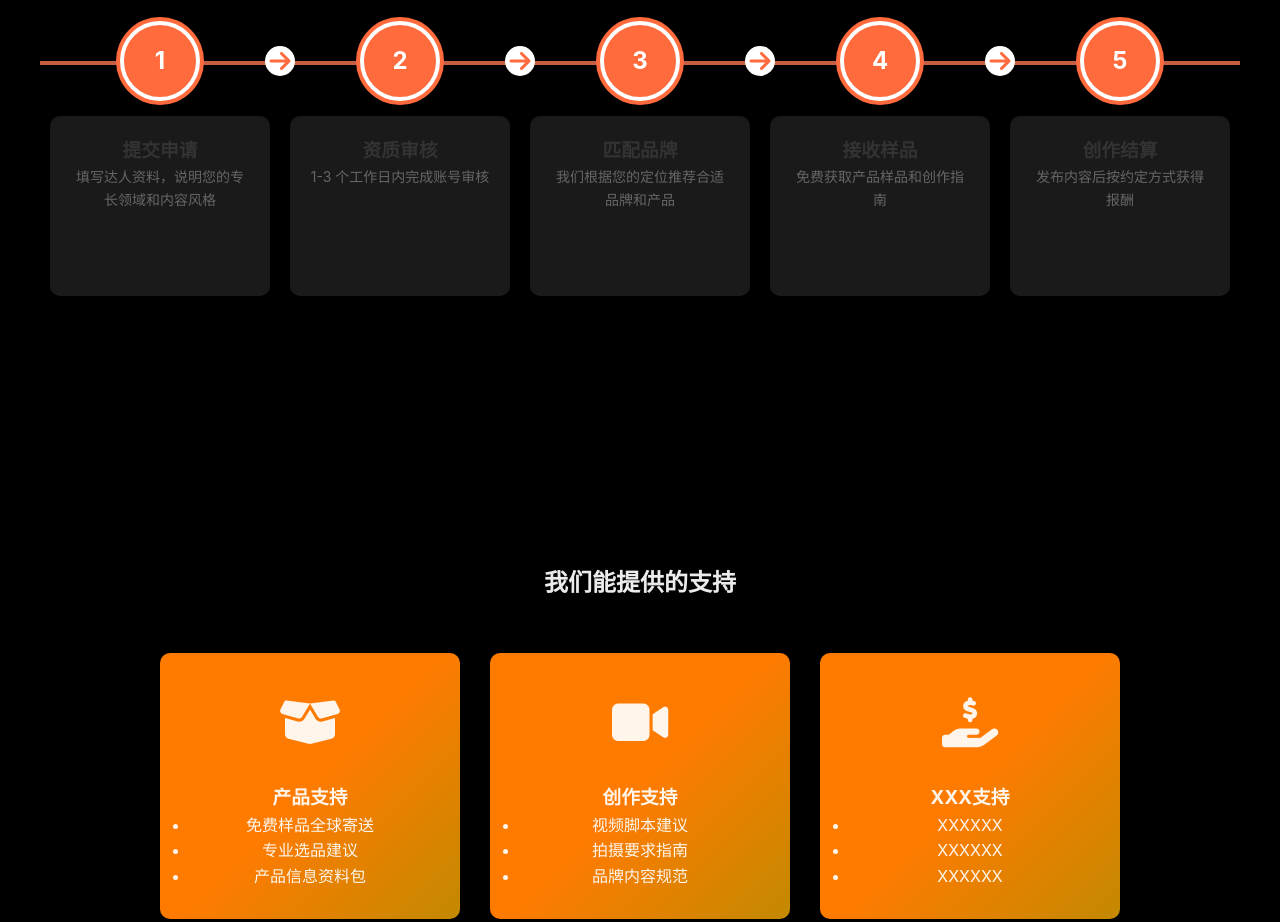
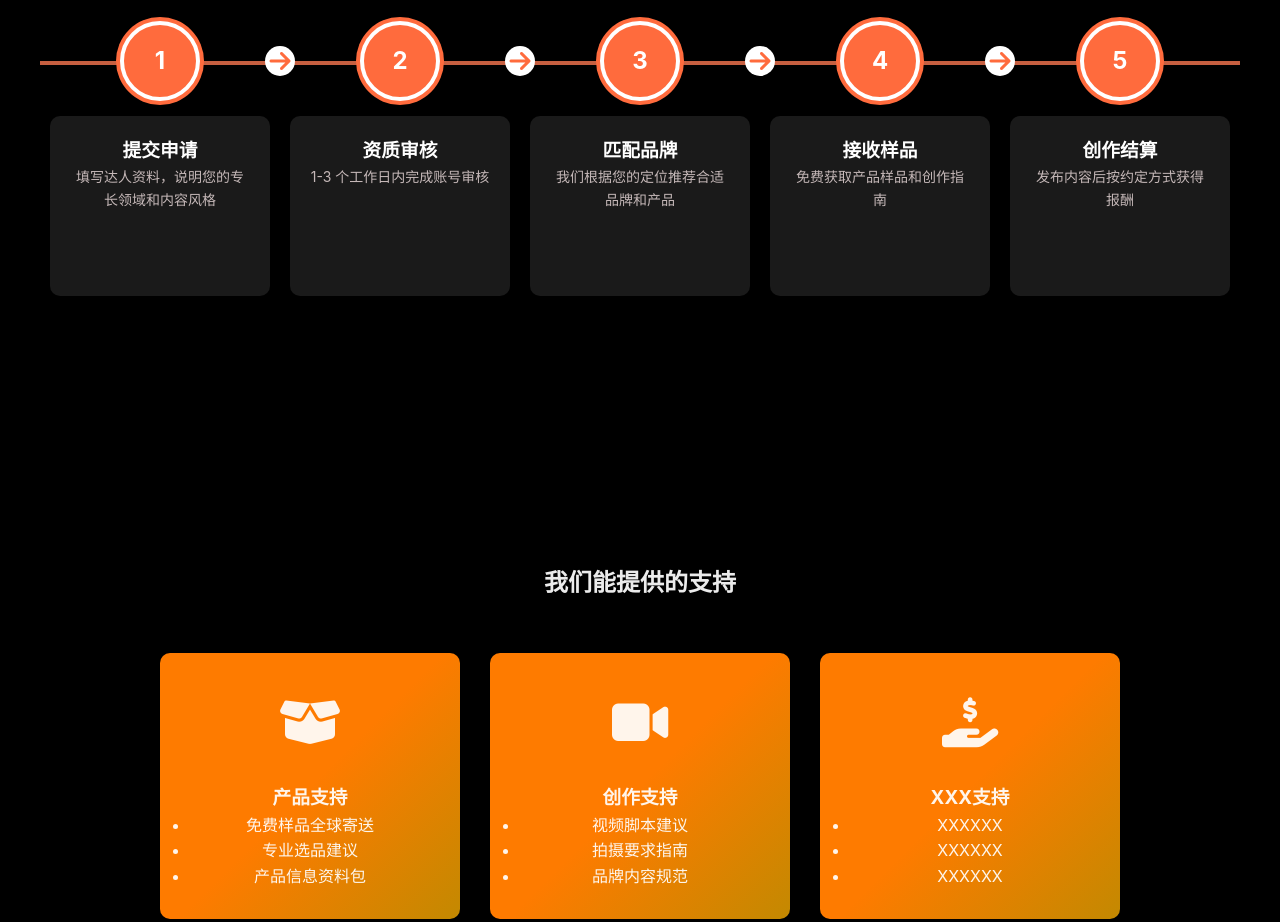
Before and after one commit to madejj-XZX/test, a plain HTML site: page kincton-website/recruitment.html in a window 1280 px wide. Shown: the part 1800-2722 px from the top of the page. Drawn offline with Linux system fonts and the light colour scheme.

Commit message:
Add files via upload

```diff
--- a/kincton-website/recruitment.html
+++ b/kincton-website/recruitment.html
@@ -124,11 +124,11 @@
 
 .step-content h3 {
     margin-top: 0;
-    color: #333;
+    color: #ffffff;
 }
 
 .step-content p {
-    color: #666;
+    color: #c5b8b8;
     font-size: 14px;
 }
 
@@ -290,10 +290,7 @@ data-en="5 Simple Steps to Collaborate">简单五步完成合作</h2>
 </section>
 </main>
 
-<footer class="footer" data-component="footer"></footer>
 
-<script src="/js/main.js"></script>
-</body>
 
   <!-- 共享页脚 -->
  <footer class="footer" data-component="footer"></footer>
```
